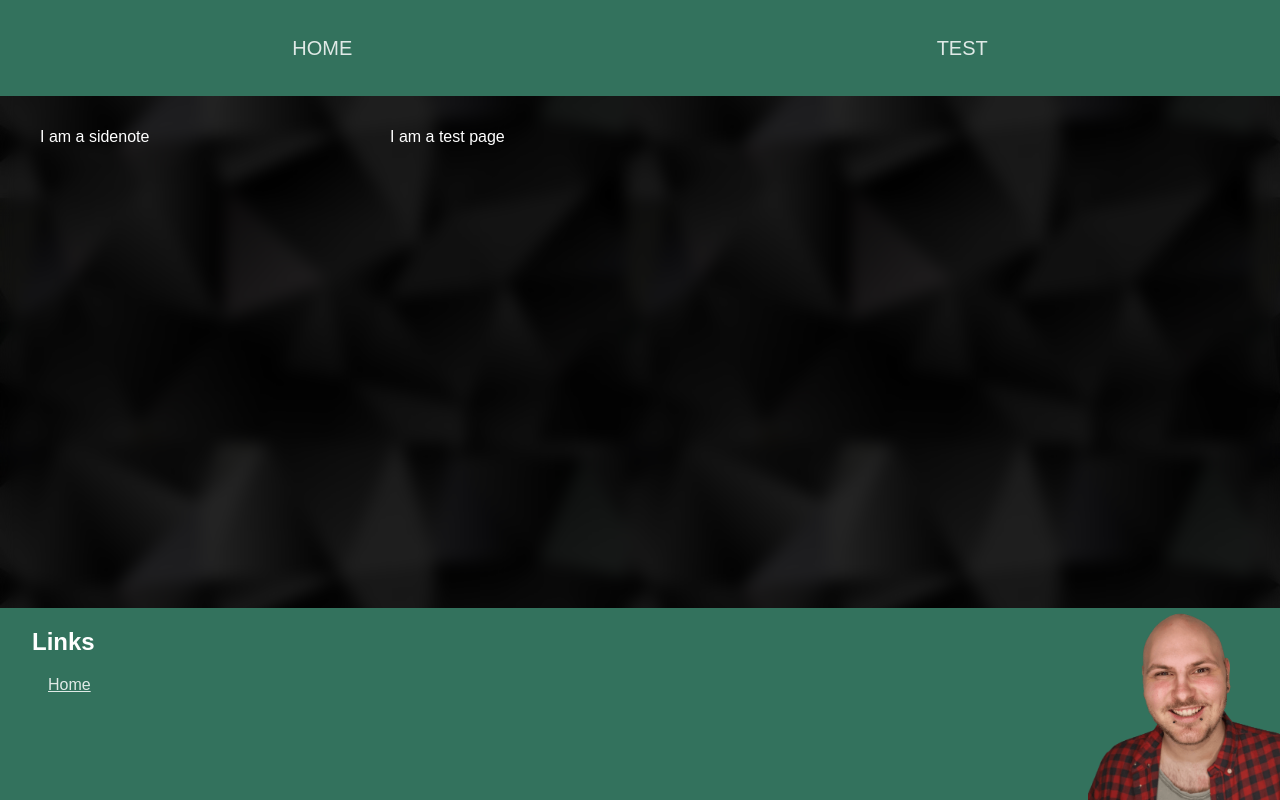
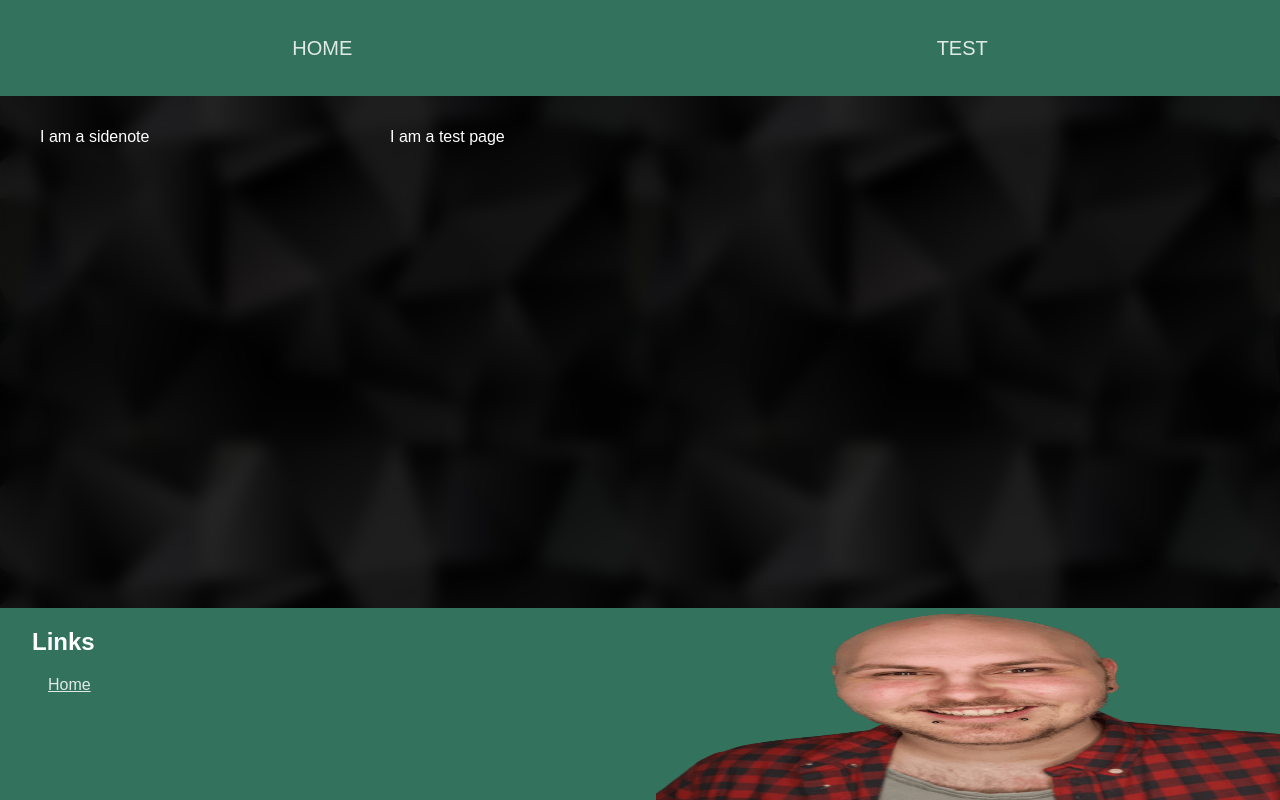
Before and after one commit to NicholasStenbeck/personal-site, a React (Create React App) app: page /test in a window 1280 px wide. Built offline with nearby package versions, Linux system fonts and the light colour scheme.

Commit message:
Fixed footer overflow

```diff
--- a/src/assets/Footer.module.css
+++ b/src/assets/Footer.module.css
@@ -19,9 +19,14 @@
 .PhotoSection {
   padding-bottom: 0;
   max-height: 12rem;
+  display: flex;
+  flex-direction: column;
+  justify-content: flex-end;
 }
 
 .MainImage {
-  height: 100%;
+  max-height: 100%;
+  width: 100%;
   float: right;
+  bottom: 0;
 }
```
